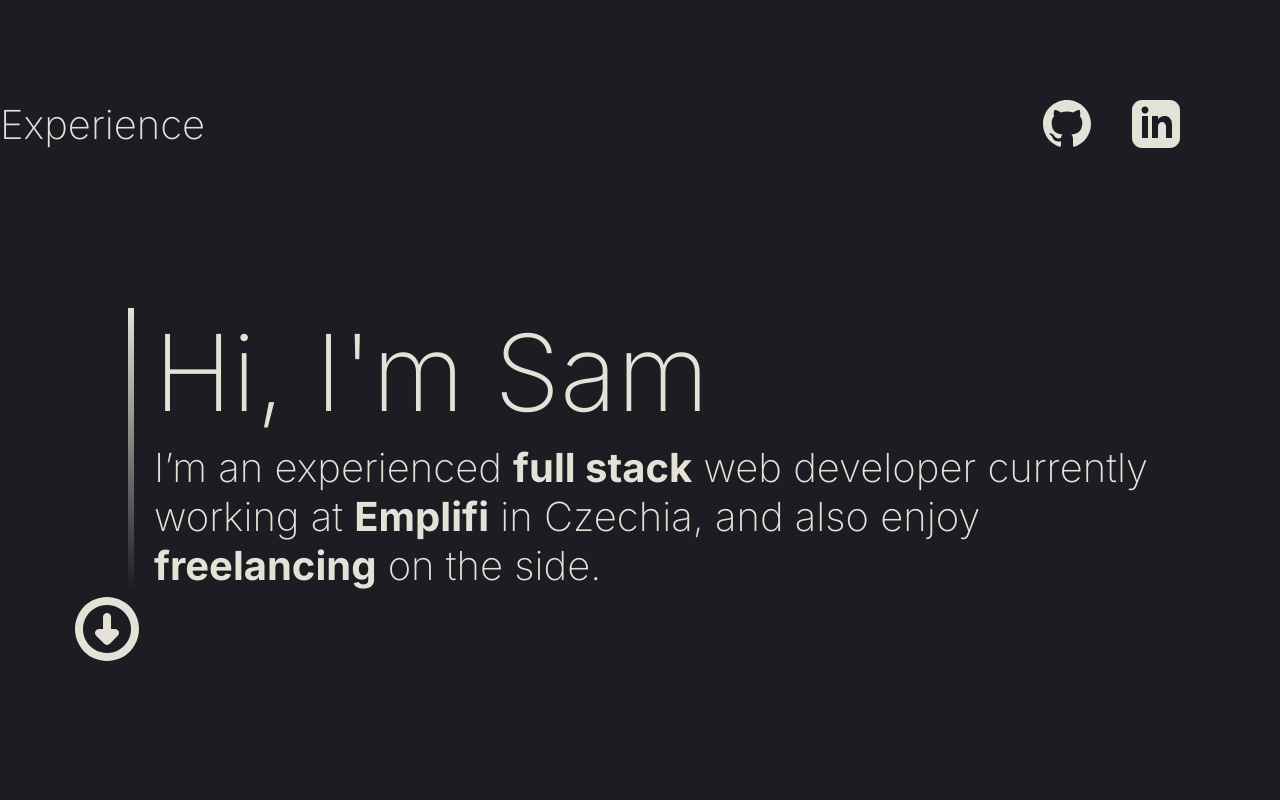
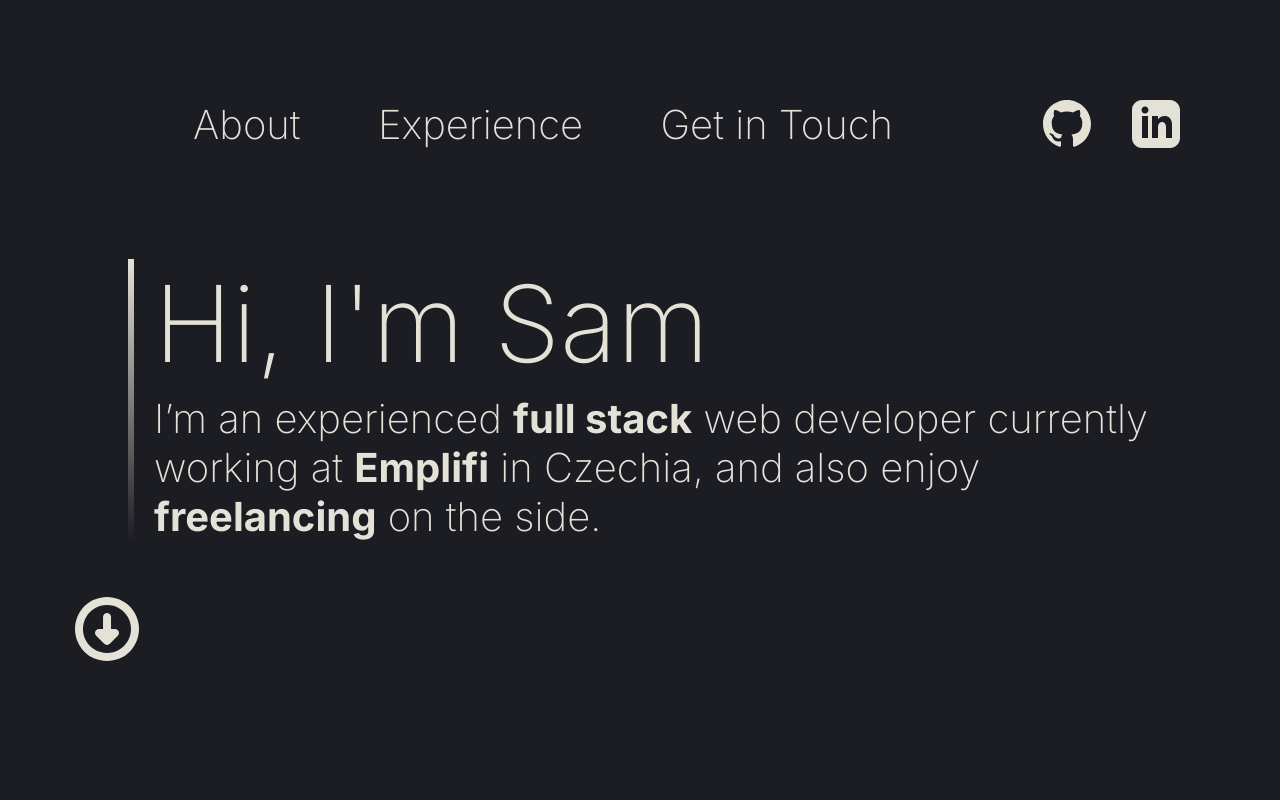
Before and after one commit to Burkes321/samuel-burke-dev, a Next.js app: page / in a window 1280 px wide. Shown: the top 800 px of the page. Built offline with nearby package versions, Linux system fonts and the light colour scheme.

Commit message:
working navbar absolute position without underline on current page

```diff
--- /dev/null
+++ b/src/app/contact/page.tsx
@@ -0,0 +1,5 @@
+const Contact = () => {
+  return <div>contact</div>;
+};
+
+export default Contact;
--- a/src/app/experience/page.tsx
+++ b/src/app/experience/page.tsx
@@ -1,3 +1,4 @@
+// TODO: add the work experiences here
 const Experience = () => {
   return <div>something</div>;
 };
--- a/src/app/page.module.css
+++ b/src/app/page.module.css
@@ -2,12 +2,13 @@
   min-height: 100vh;
   background-color: var(--primary-shade);
 
-  /* It is definitely worth to merge this into the same div
-  with the linked in and github buttons */
   .linksContainer {
-    display: inline;
-    position: relative;
+    display: flex;
+    justify-content: space-between;
+    position: absolute;
     top: 100px;
+    left: 193px;
+    width: 700px;
 
     .link {
       font-size: 40px;
--- a/src/app/page.tsx
+++ b/src/app/page.tsx
@@ -33,9 +33,16 @@ const Index = () => {
 
   return (
     <div className={css.mainContainer}>
+      {/* TODO: merge these into one flex container with the social buttons */}
       <div className={css.linksContainer}>
+        <Link className={css.link} href="/about">
+          About
+        </Link>
         <Link className={css.link} href="/experience">
           Experience
+        </Link>
+        <Link className={css.link} href="/contact">
+          Get in Touch
         </Link>
       </div>
 
```
Also changed, not shown: 1 other file (tests, documents, lock files or other folders).
